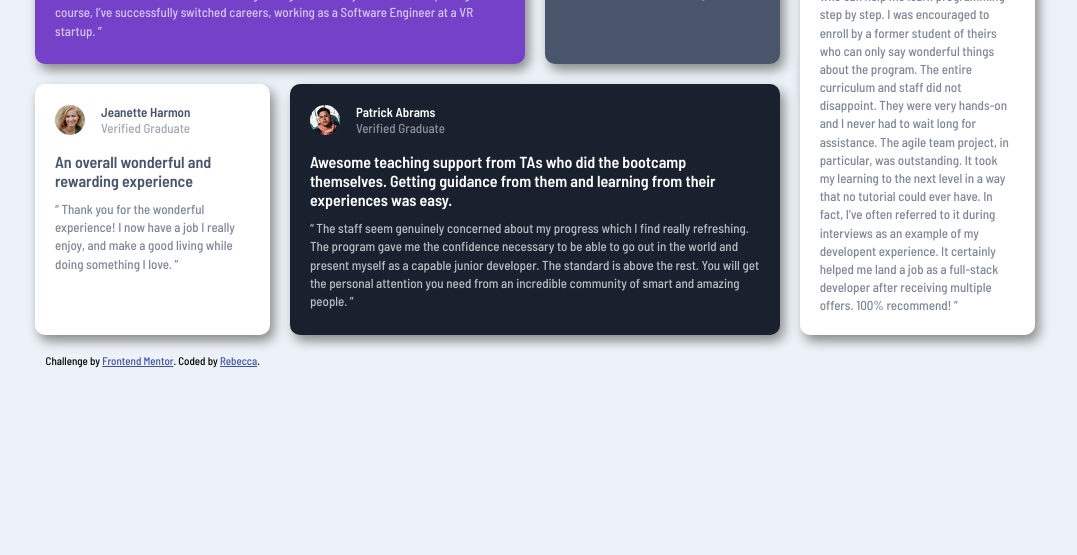
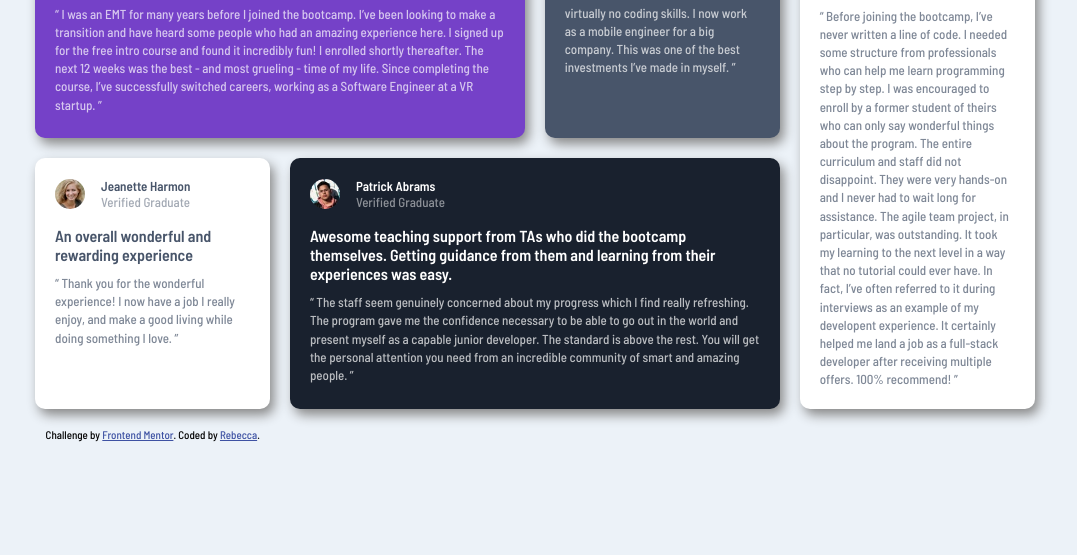
Before and after one commit to bexicaaa/Testimonials-grid-section, a plain HTML site: page index.html in a window 1280 px wide. Shown: the part 245-800 px from the top of the page, without its empty margins (105-1182 px from the left). Drawn offline with Linux system fonts and the light colour scheme.

Commit message:
Update style.css

```diff
--- a/style.css
+++ b/style.css
@@ -6,21 +6,24 @@
   }
 
   body {
-    max-height: 1000px;
+    /*max-height: 1000px;*/
+    min-height: 100vh;
+    display: grid;
+    place-content: center;
     font-family: 'Barlow Semi Condensed', sans-serif;
     background-color: hsl(210, 46%, 95%);
     font-size: 13px;
   }
 
   .main-wrapper {
-    max-height: 1000px;
-    margin: auto;
-    align-items: center;
-    justify-content: center;
-    display: grid;
-    grid-template-columns: auto;
-    grid-template-rows: auto auto auto auto auto;
-    padding: 40px;
+    /*max-height: 1000px;*/
+    /*margin: auto;*/
+    /*align-items: center;*/
+    /*justify-content: center;*/
+    /*display: grid;*/
+    /*grid-template-columns: auto;*/
+    /*grid-template-rows: auto auto auto auto auto;*/
+    /*padding: 40px;*/
   }
 
   .testimonials-grid {
```
